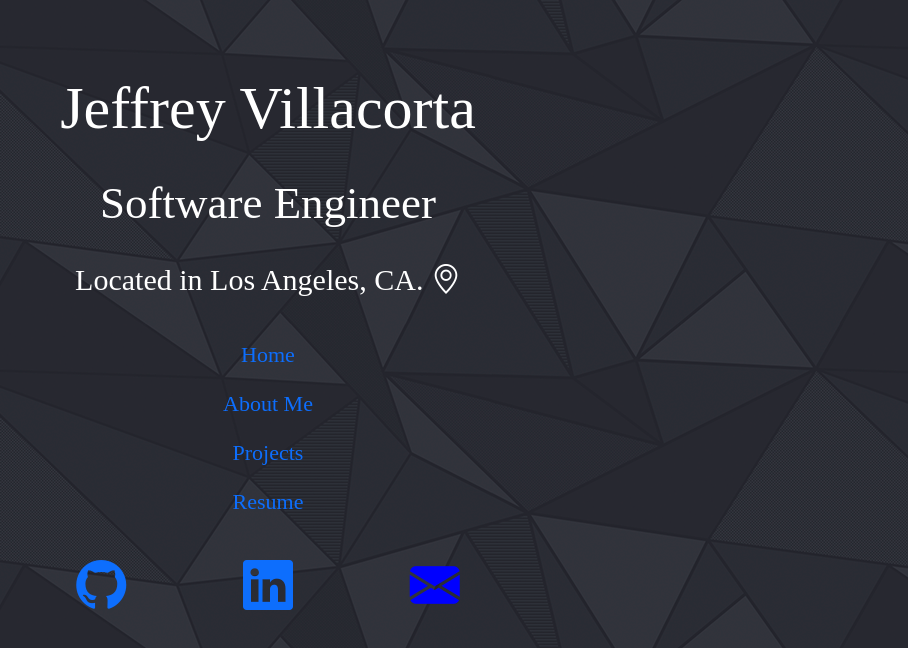
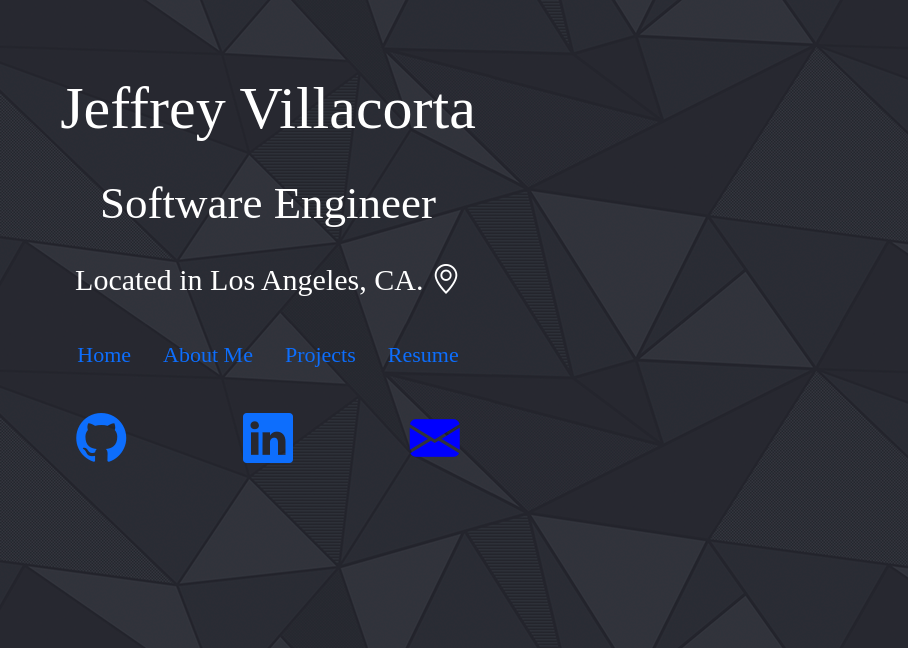
Before and after one commit to Jvilla125/Portfolio, a Next.js app: page / in a window 1280 px wide. Shown: the top 648 px of the page, without its empty margins (372-1280 px from the left). Built offline with nearby package versions, Linux system fonts and the light colour scheme.

Commit message:
update the navigation links to be a row when width of window is greater than 576px

```diff
--- a/components/home.js
+++ b/components/home.js
@@ -6,7 +6,7 @@ export default function Index() {
     return (
         <>
             <div class="d-flex mx-auto">
-                <div class=" text-center">
+                <div class="text-center">
                     <br/>
                     <br/><br/>
                     <h1 class="Jeff">Jeffrey Villacorta</h1>
--- a/styles/globals.css
+++ b/styles/globals.css
@@ -89,3 +89,9 @@ i.bi {
 .social{
     width: 500px;
 }
+.nav {
+    display: flex;
+    flex-direction: row;
+    align-content: center;
+    justify-content: center;
+}
```
